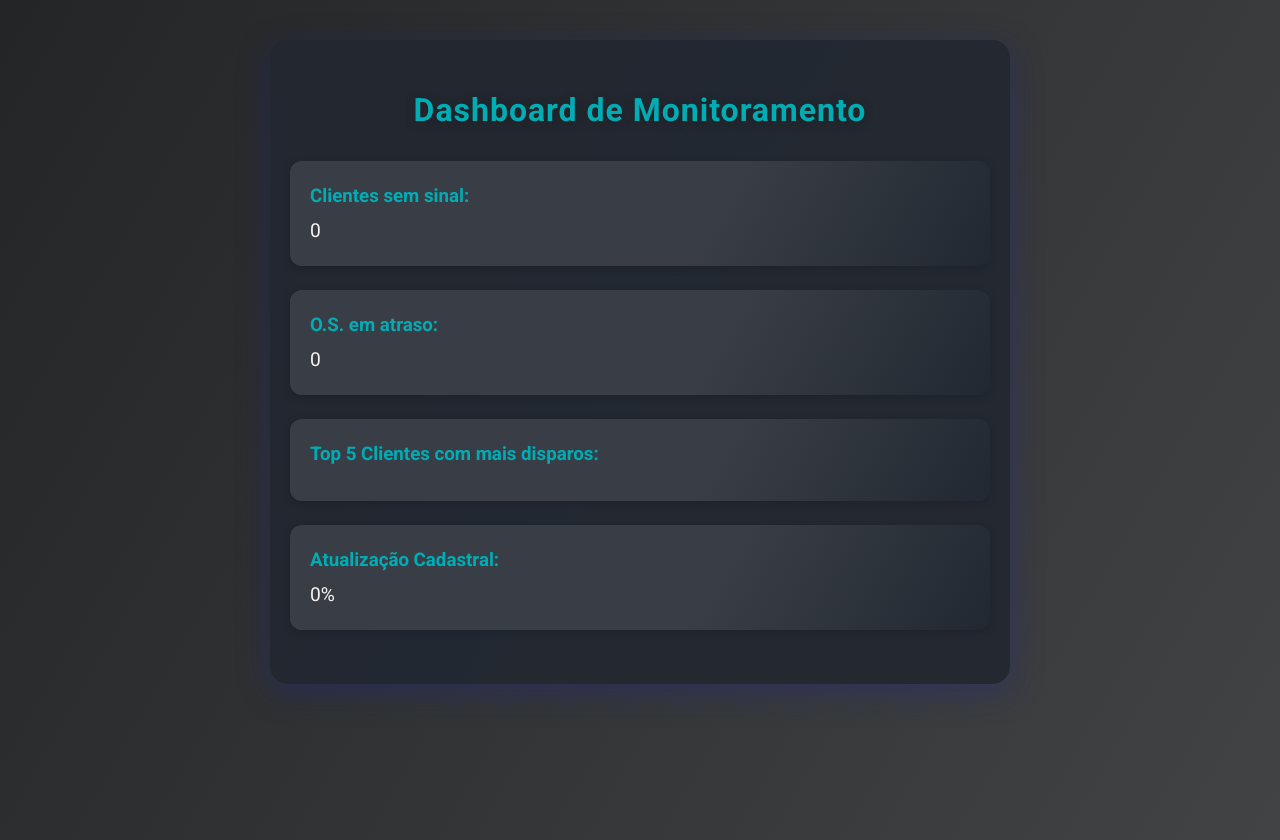
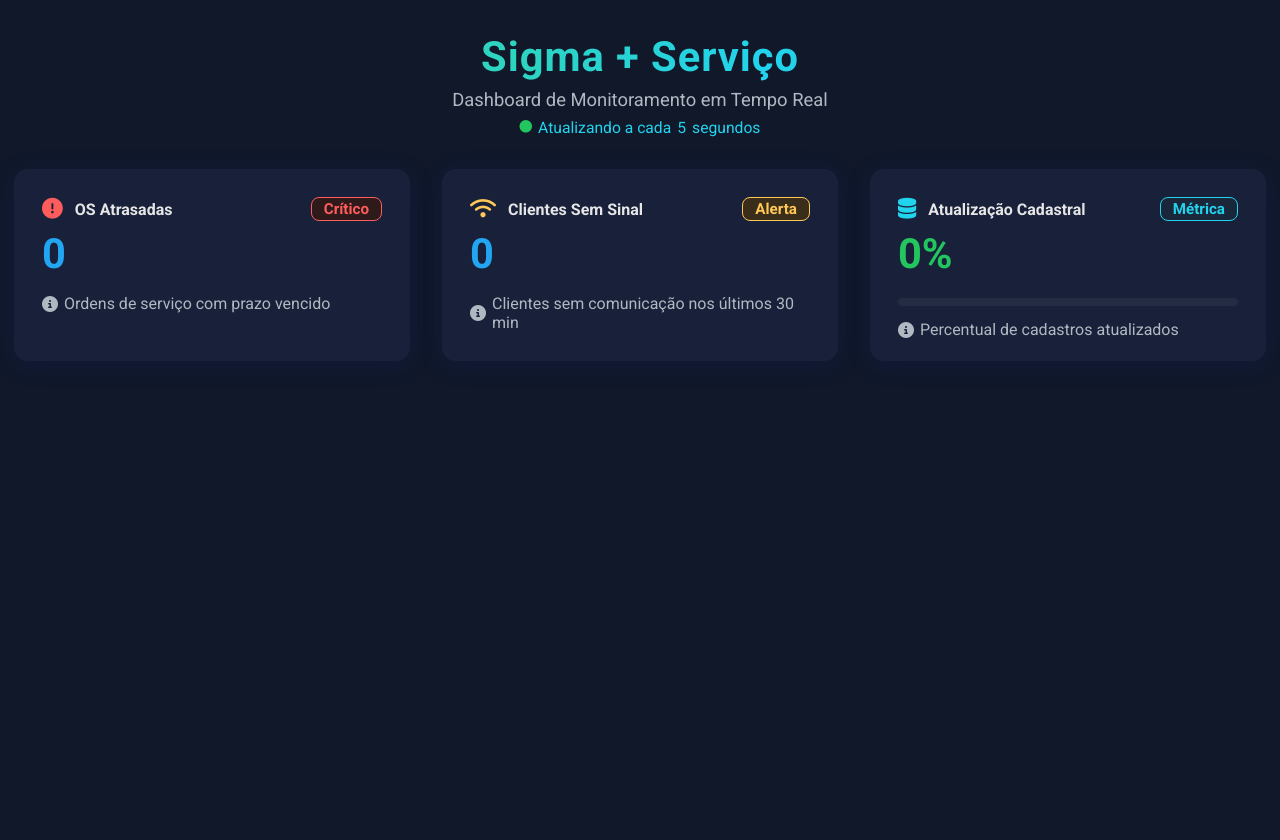
Before and after one commit to Wiri-Marcos/dashboard24, a Flask app: page / in a window 1280 px wide. After the commit the page ends 361 px from the top, so only its background shows below. Run offline with Flask 3, Linux system fonts and the light colour scheme; data that the repository does not hold is empty.

Commit message:
Update index.html

```diff
--- a/templates/index.html
+++ b/templates/index.html
@@ -2,115 +2,196 @@
 <html lang="pt-BR">
 <head>
     <meta charset="UTF-8" />
-    <title>Dashboard - Indicadores</title>
+    <title>Sigma + Serviço - Dashboard</title>
     <link href="https://fonts.googleapis.com/css2?family=Roboto:wght@400;700&display=swap" rel="stylesheet">
+    <link rel="stylesheet" href="https://cdnjs.cloudflare.com/ajax/libs/font-awesome/6.4.0/css/all.min.css">
     <style>
       body {
         font-family: 'Roboto', Arial, sans-serif;
         margin: 0;
-        background: linear-gradient(120deg, #232526, #414345);
+        background: #10182a;
         min-height: 100vh;
-        color: #f5f5f5;
+        color: #e6e6e6;
       }
-      .container {
-        max-width: 700px;
-        margin: 40px auto;
-        padding: 30px 20px;
-        background: rgba(34, 40, 49, 0.95);
-        border-radius: 18px;
-        box-shadow: 0 8px 32px 0 rgba(31, 38, 135, 0.37);
+      .header {
+        text-align: center;
+        padding-top: 32px;
+        margin-bottom: 10px;
       }
-      h1 {
-        text-align: center;
-        font-weight: 700;
+      .header h1 {
+        font-size: 2.6em;
+        font-weight: 900;
         letter-spacing: 1px;
-        margin-bottom: 32px;
-        color: #00adb5;
-        text-shadow: 0 2px 8px #222;
+        margin: 0;
+        background: linear-gradient(90deg, #2dd4bf 40%, #22d3ee 60%, #22c55e 100%);
+        -webkit-background-clip: text;
+        -webkit-text-fill-color: transparent;
+        background-clip: text;
+      }
+      .header p {
+        margin: 8px 0 0 0;
+        font-size: 1.15em;
+        color: #b0b8c1;
+      }
+      .header .atualiza {
+        margin-top: 8px;
+        font-size: 0.98em;
+        color: #22d3ee;
+        display: flex;
+        align-items: center;
+        justify-content: center;
+        gap: 6px;
+      }
+      .header .atualiza i {
+        color: #22c55e;
+        font-size: 0.8em;
+      }
+      .dashboard {
+        display: flex;
+        gap: 32px;
+        justify-content: center;
+        margin-top: 32px;
+        flex-wrap: wrap;
       }
       .card {
-        padding: 24px 20px;
-        border: none;
-        margin-bottom: 24px;
-        border-radius: 12px;
-        background: linear-gradient(120deg, #393e46 60%, #222831 100%);
-        box-shadow: 0 2px 8px 0 rgba(0,0,0,0.15);
-        transition: transform 0.2s, box-shadow 0.2s;
+        background: #19213a;
+        border-radius: 14px;
+        box-shadow: 0 4px 24px 0 rgba(31, 38, 135, 0.18);
+        padding: 28px 28px 22px 28px;
+        min-width: 320px;
+        max-width: 340px;
+        flex: 1 1 320px;
+        display: flex;
+        flex-direction: column;
+        position: relative;
+        margin-bottom: 18px;
       }
-      .card:hover {
-        transform: translateY(-4px) scale(1.02);
-        box-shadow: 0 8px 24px 0 rgba(0,0,0,0.25);
+      .card .card-header {
+        display: flex;
+        align-items: center;
+        gap: 10px;
+        margin-bottom: 8px;
       }
-      .card h3 {
-        margin-top: 0;
-        color: #00adb5;
+      .card .card-header .icon {
+        font-size: 1.3em;
+        margin-right: 2px;
+      }
+      .card .card-header .badge {
+        font-size: 0.95em;
+        font-weight: 600;
+        border-radius: 8px;
+        padding: 2px 12px;
+        margin-left: auto;
+        display: flex;
+        align-items: center;
+      }
+      .badge-critico {
+        background: #2e1a1a;
+        color: #ff5c5c;
+        border: 1px solid #ff5c5c;
+      }
+      .badge-alerta {
+        background: #3a2e1a;
+        color: #ffc857;
+        border: 1px solid #ffc857;
+      }
+      .badge-metrica {
+        background: #1a263a;
+        color: #22d3ee;
+        border: 1px solid #22d3ee;
+      }
+      .card .valor {
+        font-size: 2.6em;
         font-weight: 700;
-        margin-bottom: 12px;
+        color: #22a6f2;
+        margin: 0 0 8px 0;
       }
-      .card p, .card ul {
-        font-size: 1.2em;
-        margin: 0;
+      .card .valor.percentual {
+        color: #22c55e;
       }
-      ul#top5_disparos {
-        list-style: none;
-        padding: 0;
+      .card .descricao {
+        font-size: 1em;
+        color: #b0b8c1;
+        margin-top: 8px;
+        display: flex;
+        align-items: center;
+        gap: 6px;
       }
-      ul#top5_disparos li {
-        background: #00adb5;
-        color: #222831;
-        margin-bottom: 6px;
-        padding: 8px 14px;
+      .progress-bar {
+        width: 100%;
+        height: 8px;
+        background: #232c43;
         border-radius: 6px;
-        font-weight: 500;
-        box-shadow: 0 1px 4px 0 rgba(0,0,0,0.10);
-        transition: background 0.2s, color 0.2s;
+        margin: 12px 0 6px 0;
+        overflow: hidden;
       }
-      ul#top5_disparos li:hover {
-        background: #393e46;
-        color: #00adb5;
+      .progress {
+        height: 100%;
+        background: linear-gradient(90deg, #22c55e 60%, #22d3ee 100%);
+        border-radius: 6px;
+        transition: width 0.5s;
       }
-      @media (max-width: 800px) {
-        .container { max-width: 98vw; padding: 10px; }
+      @media (max-width: 1100px) {
+        .dashboard { flex-direction: column; align-items: center; gap: 18px; }
+        .card { min-width: 260px; max-width: 98vw; }
       }
     </style>
 </head>
 <body>
-    <div class="container">
-      <h1>Dashboard de Monitoramento</h1>
+  <div class="header">
+    <h1><span style="color:#22a6f2">Sigma</span> + <span style="color:#22c55e">Serviço</span></h1>
+    <p>Dashboard de Monitoramento em Tempo Real</p>
+    <div class="atualiza"><i class="fa fa-circle"></i> Atualizando a cada <span id="intervalo">5</span> segundos</div>
+  </div>
+  <div class="dashboard">
     <div class="card">
-        <h3>Clientes sem sinal:</h3>
-        <p id="clientes_sem_sinal">Carregando...</p>
+      <div class="card-header">
+        <i class="fa fa-exclamation-circle icon" style="color:#ff5c5c"></i>
+        <span style="font-weight:700">OS Atrasadas</span>
+        <span class="badge badge-critico">Crítico</span>
+      </div>
+      <div class="valor" id="os_em_atraso">0</div>
+      <div class="descricao"><i class="fa fa-info-circle"></i> Ordens de serviço com prazo vencido</div>
     </div>
     <div class="card">
-        <h3>O.S. em atraso:</h3>
-        <p id="os_em_atraso">Carregando...</p>
+      <div class="card-header">
+        <i class="fa fa-wifi icon" style="color:#ffc857"></i>
+        <span style="font-weight:700">Clientes Sem Sinal</span>
+        <span class="badge badge-alerta">Alerta</span>
+      </div>
+      <div class="valor" id="clientes_sem_sinal">0</div>
+      <div class="descricao"><i class="fa fa-info-circle"></i> Clientes sem comunicação nos últimos 30 min</div>
     </div>
     <div class="card">
-        <h3>Top 5 Clientes com mais disparos:</h3>
-        <ul id="top5_disparos">Carregando...</ul>
+      <div class="card-header">
+        <i class="fa fa-database icon" style="color:#22d3ee"></i>
+        <span style="font-weight:700">Atualização Cadastral</span>
+        <span class="badge badge-metrica">Métrica</span>
       </div>
-      <div class="card">
-        <h3>Atualização Cadastral:</h3>
-        <p id="percentual_atualizacao">Carregando...</p>
+      <div class="valor percentual" id="percentual_atualizacao">0%</div>
+      <div class="progress-bar"><div class="progress" id="progress-bar" style="width:0%"></div></div>
+      <div class="descricao"><i class="fa fa-info-circle"></i> Percentual de cadastros atualizados</div>
     </div>
   </div>
   <script>
+    const INTERVALO = 5; // segundos
+    document.getElementById('intervalo').textContent = INTERVALO;
     async function atualizarDashboard() {
       const response = await fetch("/api/dashboard");
       const data = await response.json();
       document.getElementById("clientes_sem_sinal").textContent = data.clientes_sem_sinal;
       document.getElementById("os_em_atraso").textContent = data.os_em_atraso;
-        const top5 = data.top5_disparos;
-        const ul = document.getElementById("top5_disparos");
-        ul.innerHTML = "";
-        top5.forEach(cliente => {
-          const li = document.createElement("li");
-          li.textContent = cliente;
-          ul.appendChild(li);
-        });
       document.getElementById("percentual_atualizacao").textContent = data.percentual_atualizacao;
+      // Atualiza barra de progresso
+      let perc = 0;
+      if (typeof data.percentual_atualizacao === 'string' && data.percentual_atualizacao.includes('%')) {
+        perc = parseInt(data.percentual_atualizacao);
+      } else if (!isNaN(data.percentual_atualizacao)) {
+        perc = data.percentual_atualizacao;
       }
-      setInterval(atualizarDashboard, 5000);
+      document.getElementById("progress-bar").style.width = perc + "%";
+    }
+    setInterval(atualizarDashboard, INTERVALO * 1000);
     atualizarDashboard();
   </script>
 </body>
```
Lines whose indentation alone changed are shown as unchanged.
